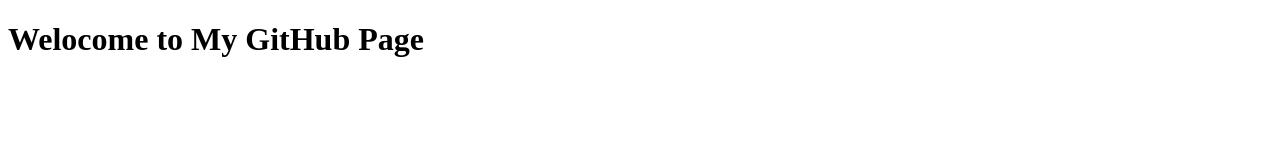
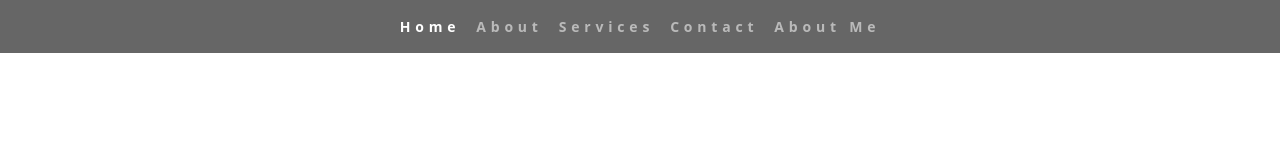
Before and after one commit to amit39766/amit39766.github.io, a plain HTML site: page index.html in a window 1280 px wide. Drawn offline with nearby package versions, Linux system fonts and the light colour scheme.

Commit message:
nav-bar and bg-img added

```diff
--- a/index.html
+++ b/index.html
@@ -1,12 +1,66 @@
 <!DOCTYPE html>
 <html lang="en">
 <head>
-    <meta charset="UTF-8">
-    <meta http-equiv="X-UA-Compatible" content="IE=edge">
-    <meta name="viewport" content="width=device-width, initial-scale=1.0">
-    <title>My Website</title>
+  <title>My Website</title>
+  <meta charset="utf-8">
+  <meta name="viewport" content="width=device-width, initial-scale=1">
+  <link href="https://cdn.jsdelivr.net/npm/bootstrap@5.3.1/dist/css/bootstrap.min.css" rel="stylesheet">
+  <script src="https://cdn.jsdelivr.net/npm/bootstrap@5.3.1/dist/js/bootstrap.bundle.min.js"></script>
 </head>
+<style>
+    @import url('https://fonts.googleapis.com/css2?family=Roboto:wght@700&display=swap')
+    body{
+        margin:0;
+        padding:0;
+        box-sizing: border-box;
+        overflow-x: hidden;
+        font-family: 'Roboto', sans-serif;
+    }
+    .navbar{
+        text-transform: :uppercase;
+        font-size: 14px;
+        font-weight: 700;
+        letter-spacing: 0.3rem;
+        background: rgba(0,0,0,0.6) !important;
+    }
+</style>
 <body>
-    <h1>Welocome to My GitHub Page</h1>
+    <div>
+        <!-----Navigation Bar Start-->
+        <nav class="navbar navbar-expand-md navbar-dark bg-dark fixed-top" data-bs-theme="dark">
+            <div class="container-fluid">
+              <div class="collapse navbar-collapse" id="navbarSupportedContent">
+                <ul class="navbar-nav mx-auto">
+                  <li class="nav-item">
+                    <a class="nav-link active" aria-current="page" href="#">Home</a>
+                  </li>
+                  <li class="nav-item">
+                    <a class="nav-link" aria-current="page" href="#">About</a>
+                  </li>
+                  <li class="nav-item">
+                    <a class="nav-link" aria-current="page" href="#">Services</a>
+                  </li>
+                  <li class="nav-item">
+                    <a class="nav-link" aria-current="page" href="#">Contact</a>
+                  </li>
+                  <li class="nav-item">
+                    <a class="nav-link" aria-current="page" href="#">About Me</a>
+                  </li>
+
+                </ul>
+
+              </div>
+            </div>
+          </nav>
+
+        <!-- Navigation End -->
+
+
+        <!--Background Start-->
+
+
+        <!--Background End---->
+
+    </div>
 </body>
 </html>
```
